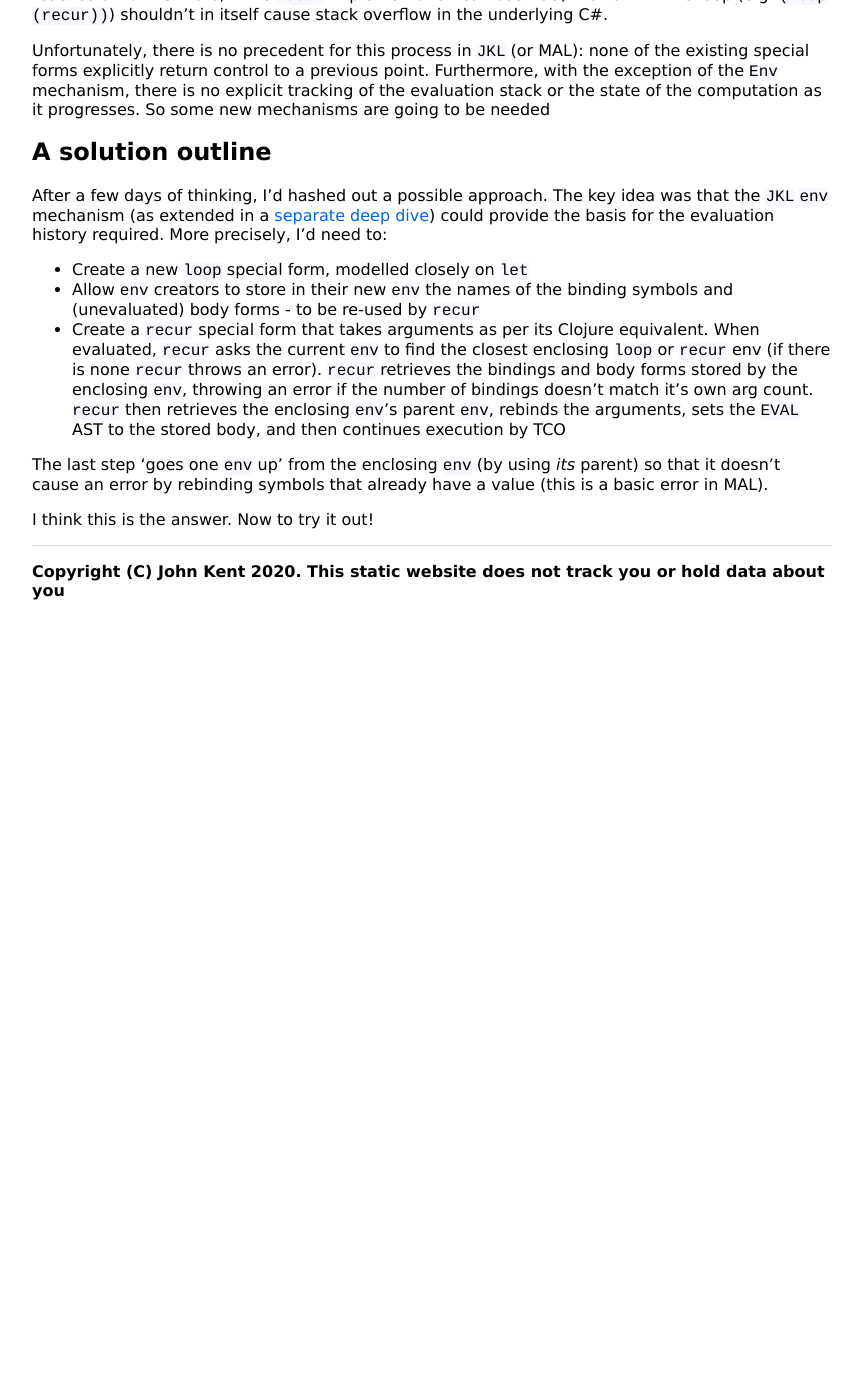
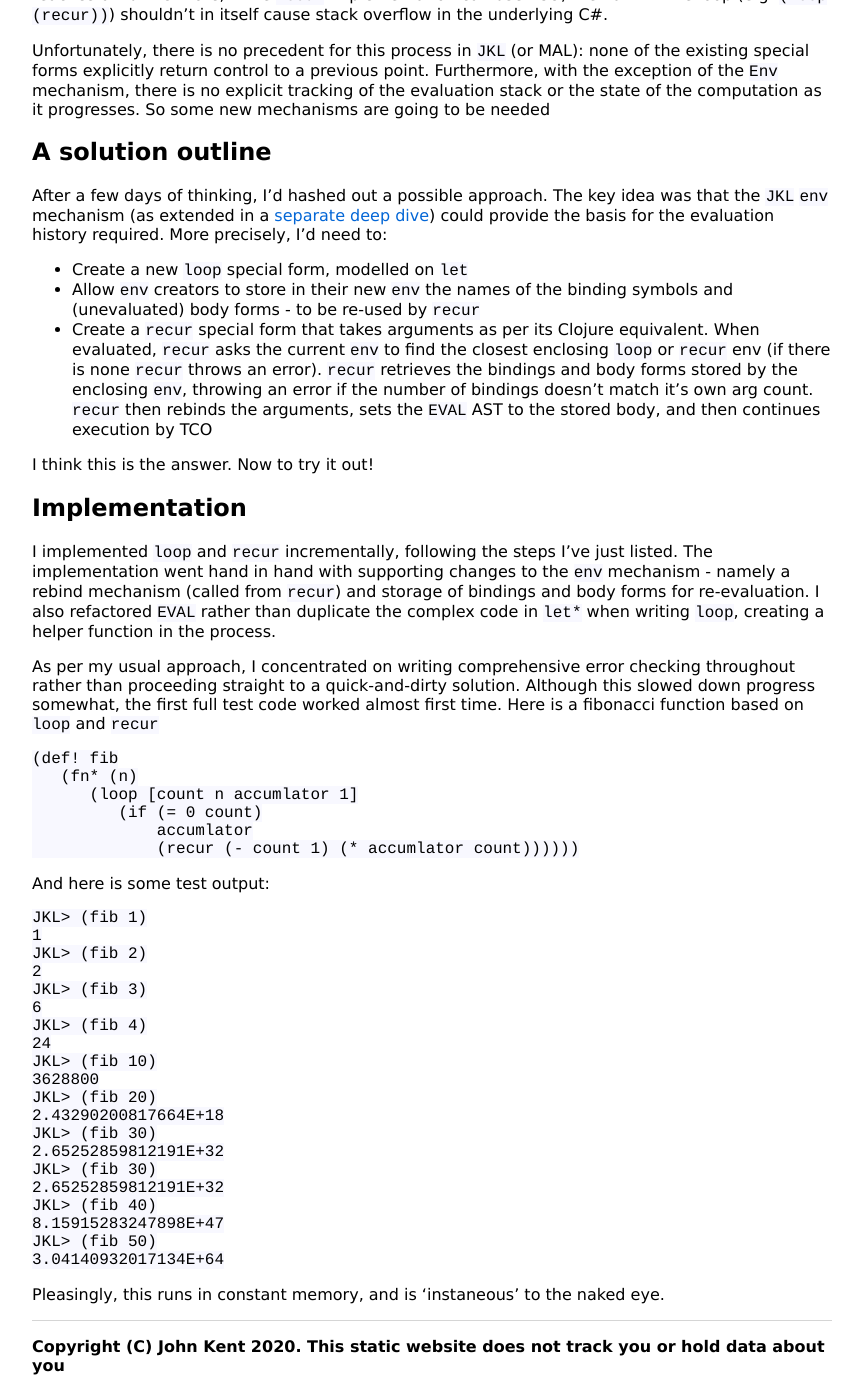
Before and after one commit to KineticLensman/KineticLensman.github.io, a Jekyll site: the page built from _posts/2020-04-18-looping-deep-dive.md, in a window 1280 px wide and 1400 px high, scrolled down 2550 px. Shown: the whole window, without its empty margins (208-1071 px from the left). Built offline with Jekyll 4.4.1, drawn with Linux system fonts in a browser that asks for light colours; before the commit the page ends 3180 px from its top, so only the background shows below that.

Commit message:
Update 2020-04-18-looping-deep-dive.md

````diff
--- a/_posts/2020-04-18-looping-deep-dive.md
+++ b/_posts/2020-04-18-looping-deep-dive.md
@@ -97,10 +97,46 @@ Unfortunately, there is no precedent for this process in `JKL` (or MAL): none of
 
 After a few days of thinking, I'd hashed out a possible approach. The key idea was that the `JKL` `env` mechanism (as extended in a [separate deep dive](https://www.non-kinetic-effects.co.uk/blog/2020/05/03/environments)) could provide the basis for the evaluation history required. More precisely, I'd need to:
 
-* Create a new `loop` special form, modelled closely on `let`
+* Create a new `loop` special form, modelled on `let`
 * Allow `env` creators to store in their new `env` the names of the binding symbols and (unevaluated) body forms - to be re-used by `recur`
-* Create a `recur` special form that takes arguments as per its Clojure equivalent. When evaluated, `recur` asks the current `env` to find the closest enclosing `loop` or `recur` env (if there is none `recur` throws an error). `recur` retrieves the bindings and body forms stored by the enclosing `env`, throwing an error if the number of bindings doesn't match it's own arg count. `recur` then retrieves the enclosing `env`'s parent `env`, rebinds the arguments, sets the `EVAL` AST to the stored body, and then continues execution by TCO
-
-The last step 'goes one `env` up' from the enclosing `env` (by using *its* parent) so that it doesn't cause an error by rebinding symbols that already have a value (this is a basic error in MAL).
+* Create a `recur` special form that takes arguments as per its Clojure equivalent. When evaluated, `recur` asks the current `env` to find the closest enclosing `loop` or `recur` env (if there is none `recur` throws an error). `recur` retrieves the bindings and body forms stored by the enclosing `env`, throwing an error if the number of bindings doesn't match it's own arg count. `recur` then rebinds the arguments, sets the `EVAL` AST to the stored body, and then continues execution by TCO
 
 I think this is the answer. Now to try it out!
+
+## Implementation
+
+I implemented `loop` and `recur` incrementally, following the steps I've just listed. The implementation went hand in hand with supporting changes to the `env` mechanism - namely a rebind mechanism (called from `recur`) and storage of bindings and body forms for re-evaluation. I also refactored `EVAL` rather than duplicate the complex code in `let*` when writing `loop`, creating a helper function in the process.
+
+As per my usual approach, I concentrated on writing comprehensive error checking throughout rather than proceeding straight to a quick-and-dirty solution. Although this slowed down progress somewhat, the first full test code worked almost first time. Here is a fibonacci function based on `loop` and `recur`
+```
+(def! fib
+   (fn* (n)
+      (loop [count n accumlator 1]
+         (if (= 0 count)
+             accumlator
+             (recur (- count 1) (* accumlator count))))))
+```
+And here is some test output:
+```
+JKL> (fib 1)
+1
+JKL> (fib 2)
+2
+JKL> (fib 3)
+6
+JKL> (fib 4)
+24
+JKL> (fib 10)
+3628800
+JKL> (fib 20)
+2.43290200817664E+18
+JKL> (fib 30)
+2.65252859812191E+32
+JKL> (fib 30)
+2.65252859812191E+32
+JKL> (fib 40)
+8.15915283247898E+47
+JKL> (fib 50)
+3.04140932017134E+64
+```
+Pleasingly, this runs in constant memory, and is 'instaneous' to the naked eye.
````
